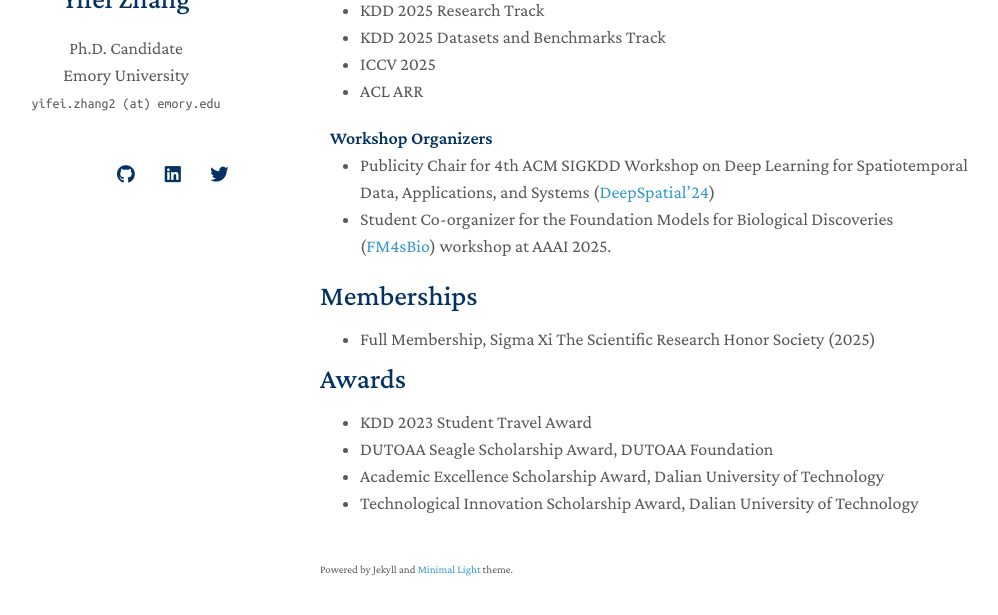
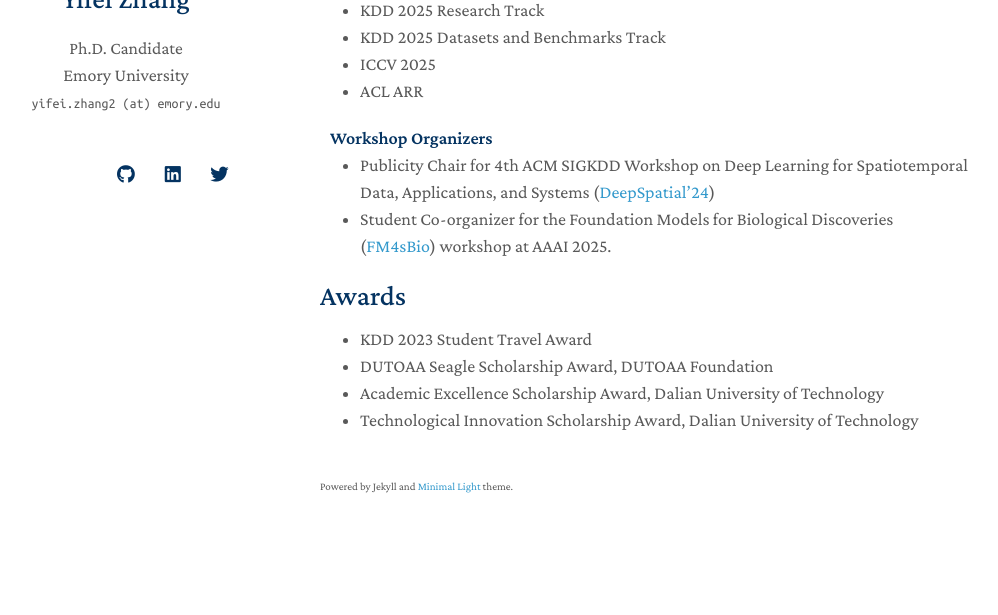
Before and after one commit to yifeizhangcs/yifeizhangcs.github.io, a Jekyll site: the page built from index.md, in a window 1280 px wide and 900 px high, scrolled down 4330 px, cut to the strip 249-864 px from the top of the window. Shown: the whole strip, without its empty margins (150-1148 px from the left). Built offline with Jekyll 4.4.1, drawn with Linux system fonts in a browser that asks for light colours; nearby versions of some CDN libraries; a style sheet for code colours, icons or effects is not loaded; our own code applies the rules of GitHub Pages for plain Markdown files; after the commit the page ends 5147 px from its top, so only the background shows below that.

Commit message:
Remove Memberships section from awards.md
Removed Memberships section from awards.md

```diff
--- a/_includes/awards.md
+++ b/_includes/awards.md
@@ -1,8 +1,3 @@
-## Memberships
-<ul style="margin:0 0 10px;">
-  <li>Full Membership, Sigma Xi The Scientific Research Honor Society (2025)</li>
-</ul>
-
 ## Awards
 <ul style="margin:0 0 10px;">
   <li>KDD 2023 Student Travel Award</li>
```
